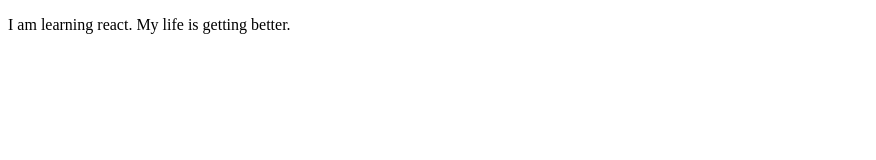
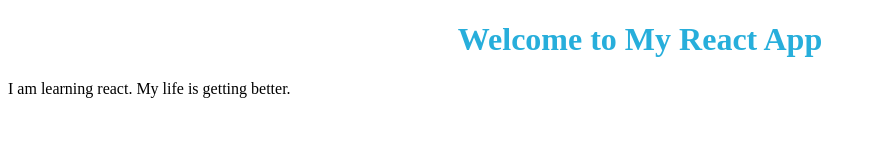
Before and after one commit to acciojob/render-component-react-Samar1402, a React app: page / in a window 1280 px wide. Shown: the whole page, without its empty margins (0-876 px from the left). Built offline with nearby package versions, Linux system fonts and the light colour scheme.

Commit message:
resolve question

```diff
--- a/src/components/App.js
+++ b/src/components/App.js
@@ -4,6 +4,7 @@
 const App = () => {
   return (
     <div id="main">
+      <h1>Welcome to My React App</h1>
       <p>I am learning react. My life is getting better.</p>
     </div>
   );
--- a/src/index.html
+++ b/src/index.html
@@ -7,6 +7,6 @@
 <title>React Boilerplate</title>
 </head>
 <body>
-<div id="root">
+<div id="main">
 </div>
 </html>
--- a/src/index.js
+++ b/src/index.js
@@ -2,6 +2,4 @@
 import ReactDOM from "react-dom";
 import App from "./components/App";
 
-
-
-ReactDOM.render(<App />, document.getElementById("root"));
+ReactDOM.render(<App />, document.getElementById("main"));
```
